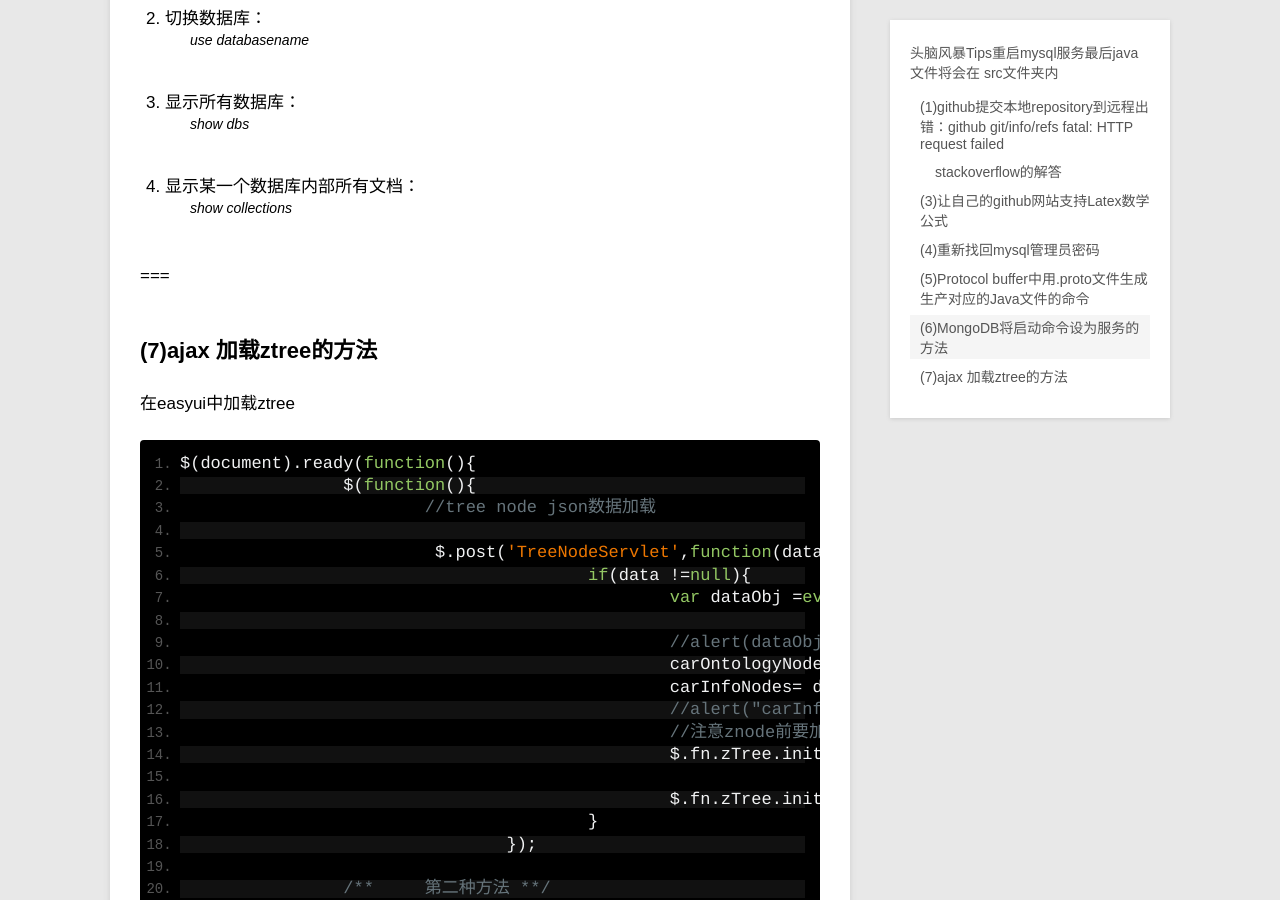
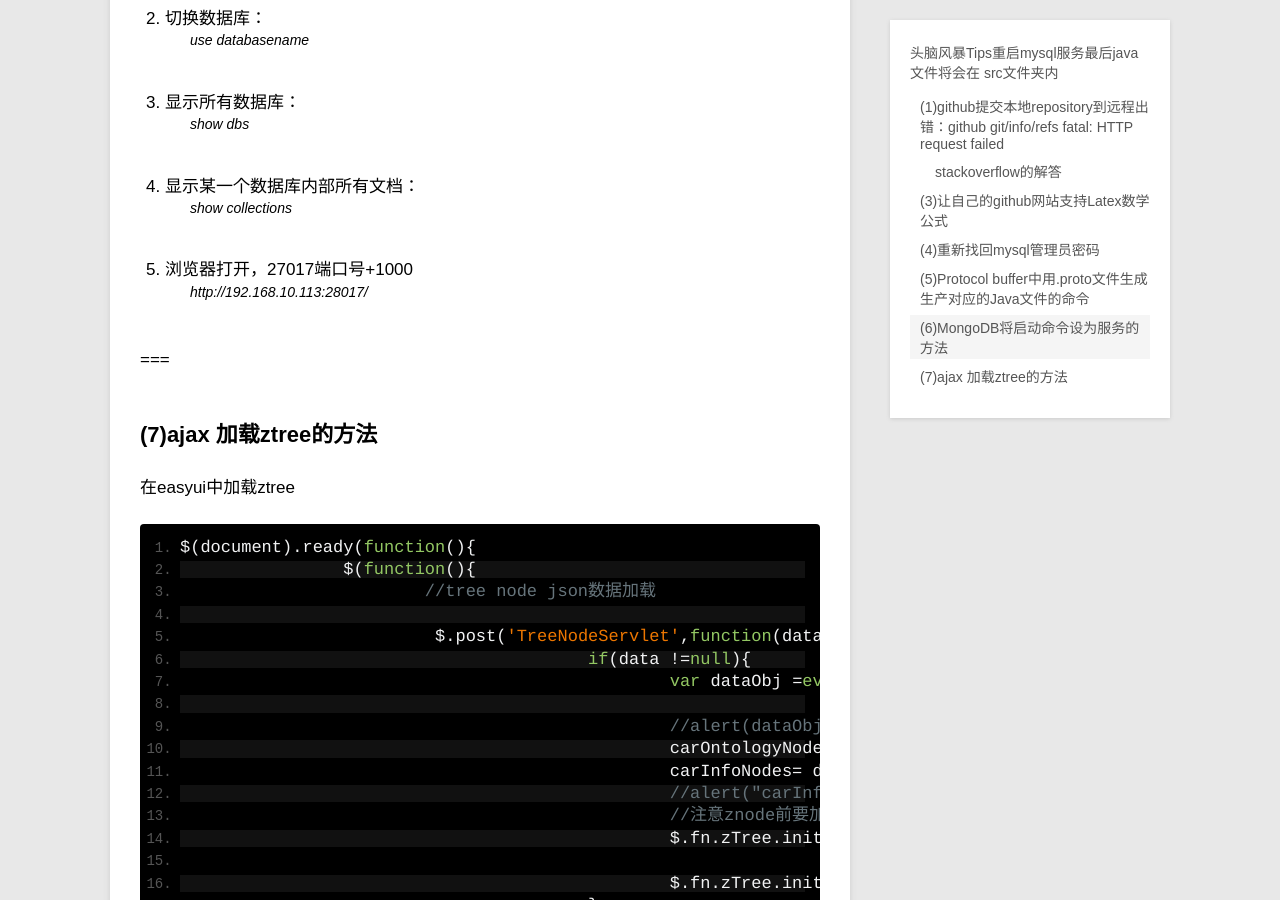
Before and after one commit to swinghu/swinghu.github.com, a Jekyll site: the page built from _posts/blog/1970-1-1-tips.md, in a window 1280 px wide and 900 px high, scrolled down 3976 px. Built offline with Jekyll 4.4.1, drawn with Linux system fonts in a browser that asks for light colours; formulas are drawn with MathJax 3.

Commit message:
add new file

```diff
--- a/_posts/blog/1970-1-1-tips.md
+++ b/_posts/blog/1970-1-1-tips.md
@@ -129,6 +129,10 @@ end of the test
 >  show dbs
 4. 显示某一个数据库内部所有文档：
 > show collections
+5. 浏览器打开，27017端口号+1000
+> http://192.168.10.113:28017/
+
+
 
 
 ===
```
